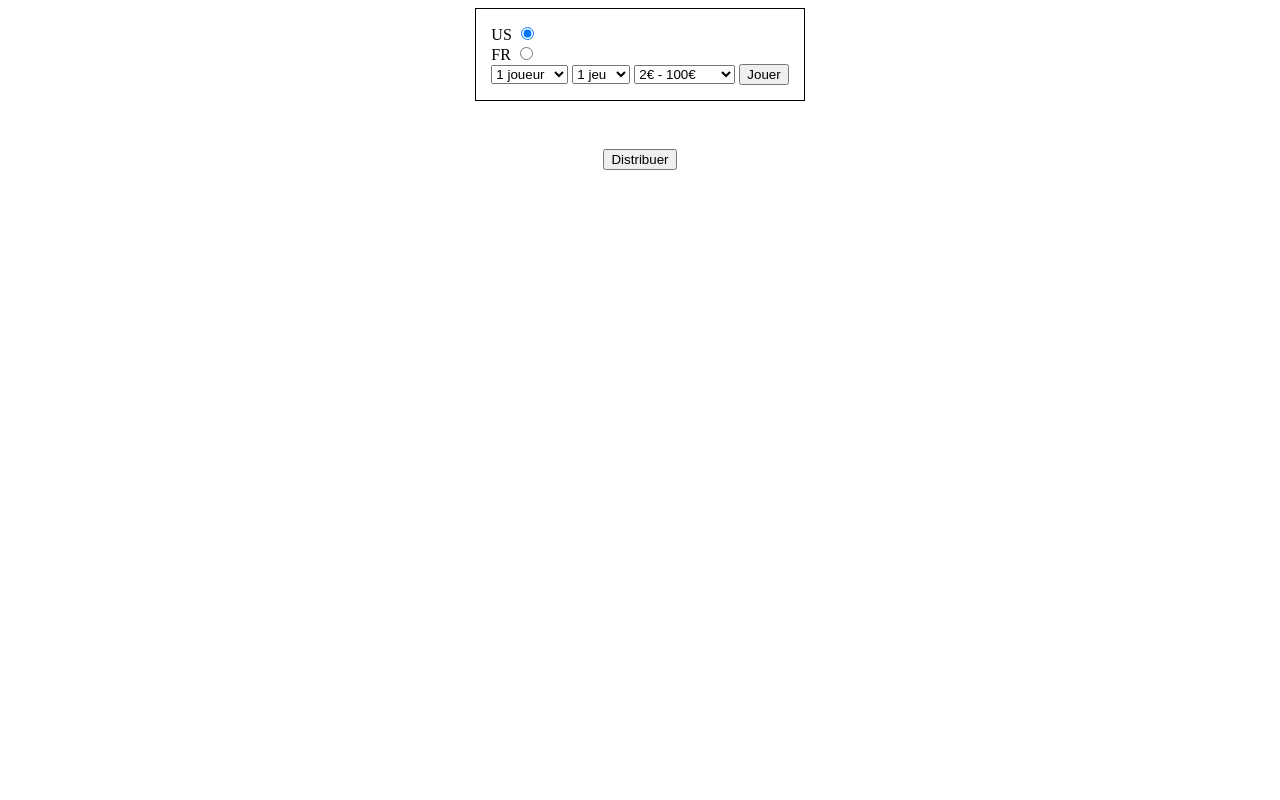
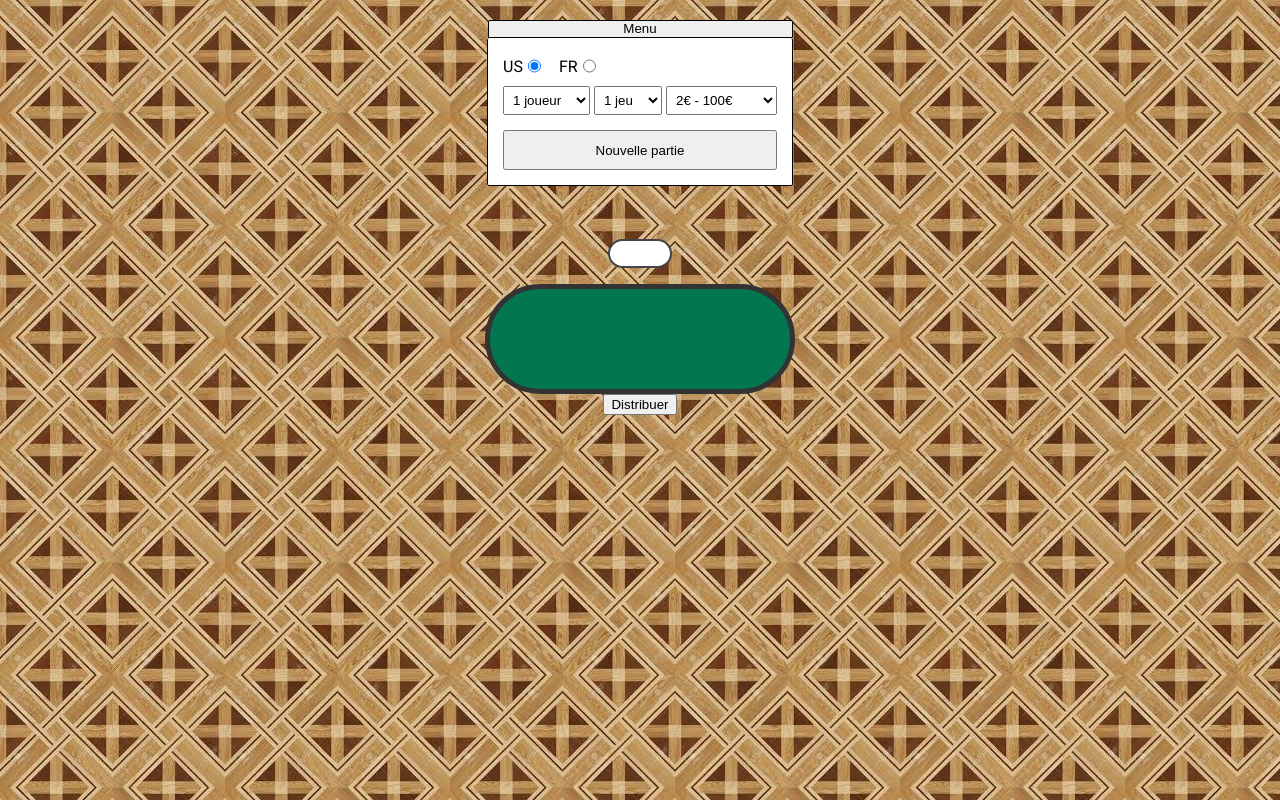
Before and after one commit to julabina/blackjack_ts, a website: page index.html in a window 1280 px wide. Drawn offline with Linux system fonts and the light colour scheme.

Commit message:
add classic css + add menu btn

```diff
--- a/index.html
+++ b/index.html
@@ -9,9 +9,10 @@
 </head>
 <body>
     <main>
+        <button class="paramsBtn">Menu</button>
         <section class="params">
             <form class="params__form">
-                <div>
+                <div class="params__form__radio">
                     <div>
                         <label>US</label>
                         <input type="radio" name="rule" id="usRule" value="us" checked>
@@ -21,6 +22,7 @@
                         <input type="radio" name="rule" id="frRule" value="fr">
                     </div>
                 </div>
+                <div class="params__form__select">
                     <select name="" id="selectPlayers">
                         <option value="1" select>1 joueur</option>
                         <option value="2">2 joueurs</option>
@@ -46,12 +48,15 @@
                         <option value="3">50€ - 1000€</option>
                         <option value="4">100€ - 2000€</option>
                     </select>
-                <button id="startGame">Jouer</button>
+                </div>
+                <button id="startGame">Nouvelle partie</button>
             </form>
         </section>
         <section class="cpu">
             <div class="bj__cpu__card"><p></p></div>
+            <div class="bj__cpu__pointCont">
                 <p class="bj__cpu__point"></p>
+            </div>
         </section>
         <section class="players">
             <div class="bj__players">
--- a/src/app.ts
+++ b/src/app.ts
@@ -3,6 +3,8 @@ type Player = {name: string, total: number, money: number, status: string};
 
 const bankCard = document.querySelector('.bj__cpu__card');
 const bankPoint = document.querySelector('.bj__cpu__point');
+const menuBtn = document.querySelector('.paramsBtn');
+const paramSection = document.querySelector('.params');
 const playBtn = document.querySelector('.playBtn');
 const bankP = bankCard?.querySelector('p');
 const startGameBtn = document.getElementById('startGame');
@@ -98,6 +100,8 @@ const loadGameParams = (e: Event) => {
 
         finalDeck = shuffleDeck();
     }
+
+    paramSection?.classList.add('params--hidden');
 
 };
 
@@ -757,5 +761,14 @@ const initStat = () => {
     }
 };
 
+const toggleMenu = () => {
+    if (paramSection?.classList.contains('params--hidden')) {
+        paramSection.classList.remove('params--hidden');
+    } else {
+        paramSection?.classList.add('params--hidden');
+    }
+};
+
 startGameBtn?.addEventListener('click', loadGameParams);
 playBtn?.addEventListener('click', distribution);
+menuBtn?.addEventListener('click', toggleMenu);
--- a/style/app.css
+++ b/style/app.css
@@ -1,8 +1,18 @@
+@import url('https://fonts.googleapis.com/css2?family=Roboto:wght@300;400;500;700&display=swap');
+
+html, body {
+    margin:0;
+    padding: 0;
+    height: 100%;
+    font-family: 'Roboto', sans-serif;
+}
+
 main {
     display: flex;
     flex-direction: column;
     align-items: center;
-    justify-content: center;
+    background-image: url('../assets/images/sol.jpeg');
+    min-height : 100%;
 }
 
 h2 {
@@ -11,6 +21,36 @@ h2 {
 
 h3 {
     height: 23px;
+}
+
+.paramsBtn {
+    min-width: 305px;
+    height: 18px;
+    padding: 0;
+    line-height: 0;
+    margin-top: 20px;
+    border: 1px solid black;
+    border-radius:2px 2px 0 0;
+}
+
+.paramsBtn:hover {
+    cursor: pointer;
+}
+
+.params {
+    background-color: white;
+    margin: 0 0 5px
+}
+
+.params--hidden {
+    display: none;
+}
+
+.players {
+    border: 5px solid #333;
+    padding: 50px 150px;
+    border-radius: 250px;
+    background-color: #02764F;
 }
 
 .playerDivBtn {
@@ -35,6 +75,26 @@ h3 {
 .params__form {
     padding: 15px;
     border: 1px solid black;
+    border-top: none;
+    border-radius: 2px
+}
+
+.params__form__radio {
+    display: flex;
+    margin-bottom: 10px;
+}
+
+.params__form__radio div {
+    display: flex;
+    margin-right: 15px;
+}
+
+.params__form__radio label {
+    margin-top: 4px;
+}
+
+.params__form__select select {
+    padding: 5px;
 }
 
 .bj__players {
@@ -44,9 +104,28 @@ h3 {
 
 .bj__players__div {
     margin: 15px;
-    border: 1px solid black;
+    border: thick double black;
+    border-radius: 14px;
     padding: 10px;
     width: 160px;
+}
+
+.bj__cpu__pointCont {
+    display: flex;
+    justify-content: center;
+    align-items: center;
+}
+
+.bj__cpu__point {
+    display: flex;
+    align-items: center;
+    justify-content: center;
+    background-color: white;
+    height: 25px;
+    width:60px;
+    border : 2px solid #444;
+    border-radius: 30px;
+    font-weight: 500;
 }
 
 .bj__cpu__card {
@@ -59,7 +138,7 @@ h3 {
     border-radius: 7px;
     background-color: white;
     border: 1px solid black;
-    margin: 5px;
+    margin: 10px 5px 5px;
 }
 
 .bj__cpu__card__cpuCardCont__top {
@@ -102,14 +181,25 @@ h3 {
 .playerMoney {
     text-align: center;
     font-size: 0.85em;
+    color: white;
 }
 
 .playersCards {
-    display: grid;
+    display: flex;
+}
+
+.playersTotal {
+    text-align: center;
+    font-weight: 600;
+    color: white;
 }
 
 .bj__player__card {
     display: flex;
+}
+
+.bj__player__card__playerCardCont:first-child {
+    margin: 5px;
 }
 
 .bj__player__card__playerCardCont {
@@ -118,7 +208,7 @@ h3 {
     border-radius: 7px;
     background-color: white;
     border: 1px solid black;
-    margin: 5px;
+    margin: 5px 5px 5px -40px;
 }
 
 .bj__player__card__playerCardCont__top {
@@ -159,3 +249,13 @@ h3 {
     font-weight: 600;
     font-size: 0.6em;
 }
+
+#startGame {
+    margin-top: 15px;
+    height: 40px;
+    width: 100%;
+}
+
+#startGame:hover {
+    cursor: pointer;
+}
```
Also changed, not shown: assets/images/sol.jpeg (added), dist/app.js. Lines whose indentation alone changed are shown as unchanged.
